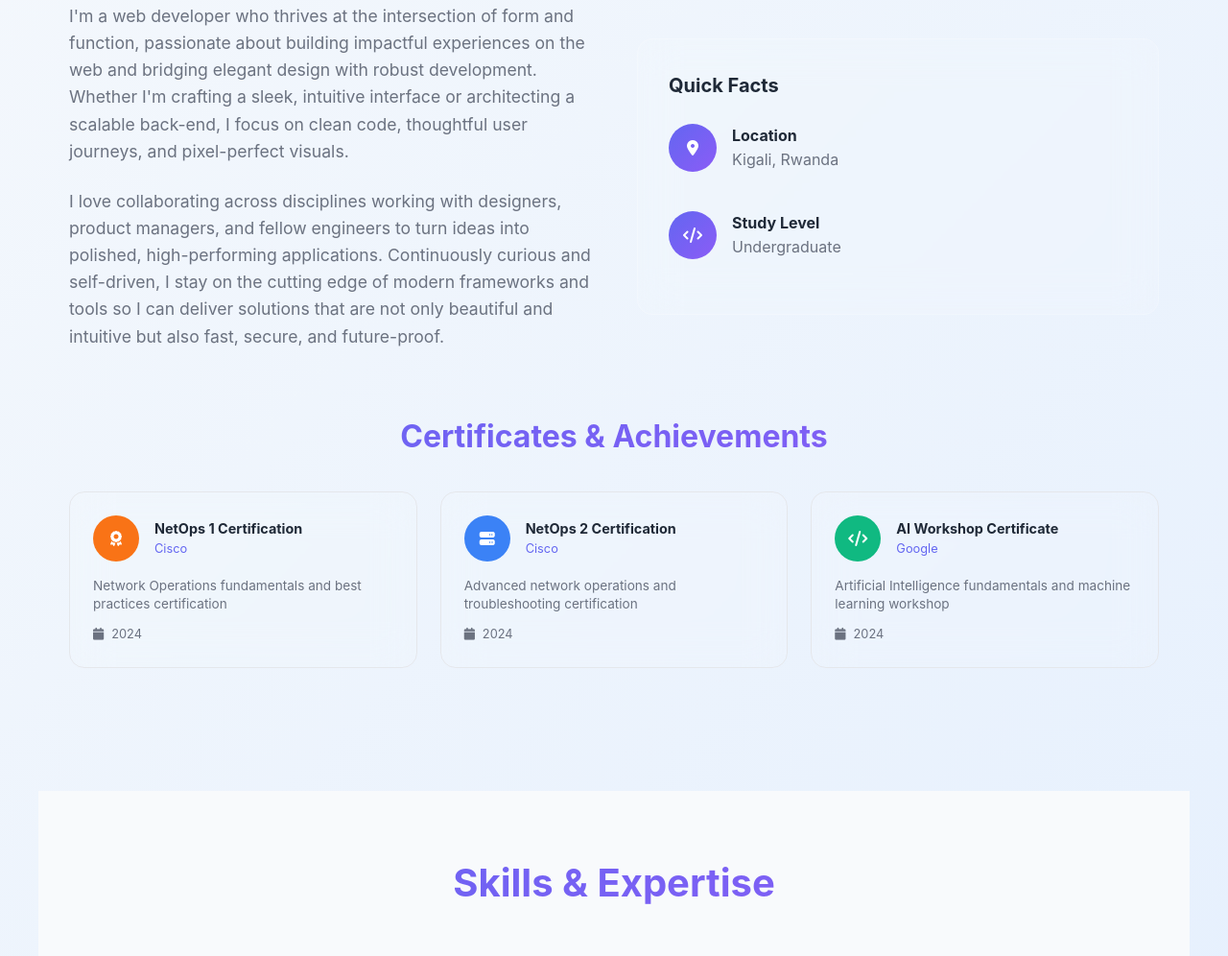
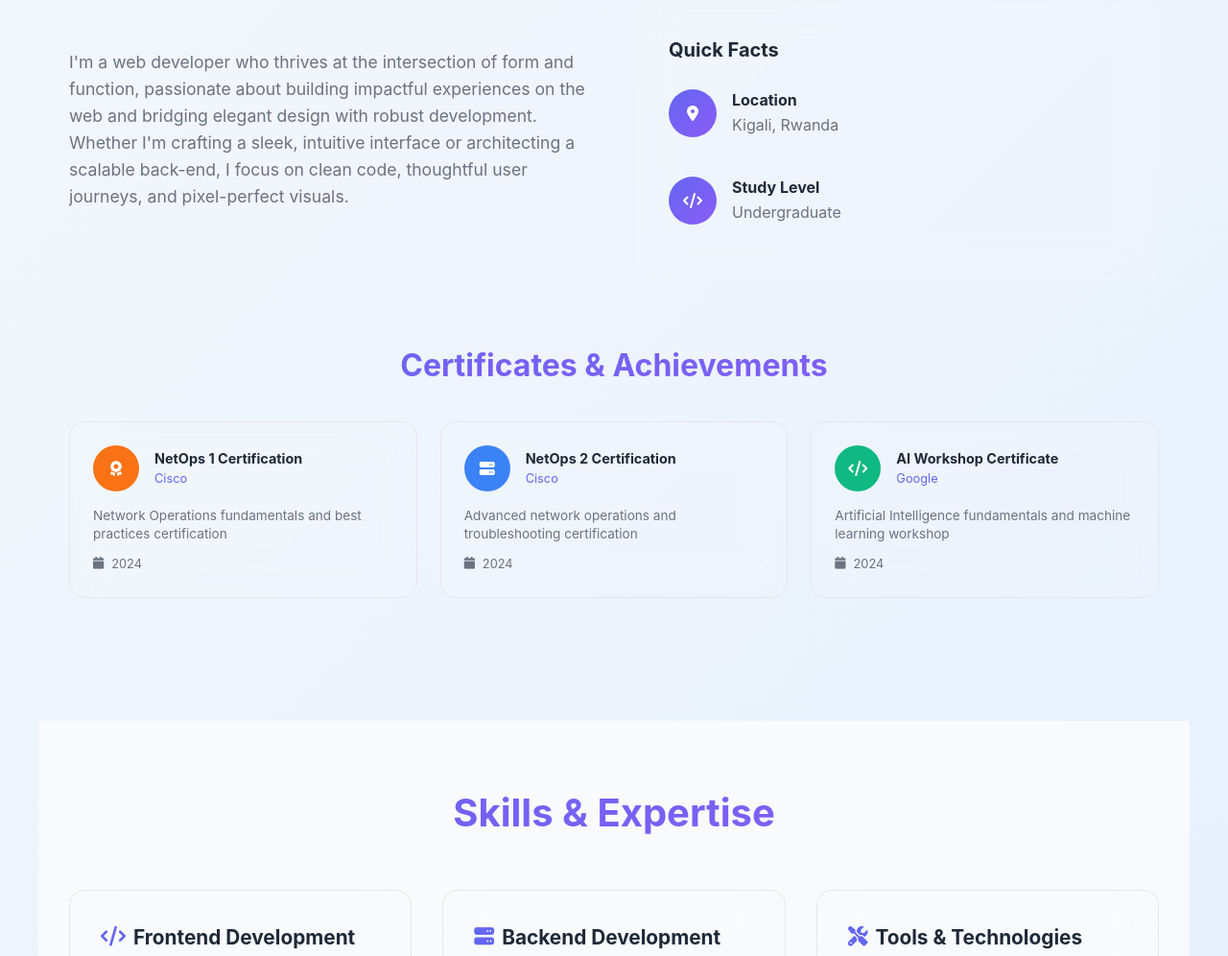
Before and after one commit to rutayisirekendra/portfolio, a plain HTML site: page index.html in a window 1280 px wide. Shown: the part 925-1921 px from the top of the page at 96% size. Drawn offline with Linux system fonts and the light colour scheme; animation ran at ten frames a second.

Commit message:
Update index.html

```diff
--- a/index.html
+++ b/index.html
@@ -863,9 +863,7 @@
                     <p style="font-size: 1.1rem; color: var(--text-secondary); line-height: 1.6; margin-bottom: 1.5rem;">
                         I'm a web developer who thrives at the intersection of form and function, passionate about building impactful experiences on the web and bridging elegant design with robust development. Whether I'm crafting a sleek, intuitive interface or architecting a scalable back-end, I focus on clean code, thoughtful user journeys, and pixel-perfect visuals.
                     </p>
-                    <p style="font-size: 1.1rem; color: var(--text-secondary); line-height: 1.6;">
-                        I love collaborating across disciplines working with designers, product managers, and fellow engineers to turn ideas into polished, high-performing applications. Continuously curious and self-driven, I stay on the cutting edge of modern frameworks and tools so I can deliver solutions that are not only beautiful and intuitive but also fast, secure, and future-proof.
-                    </p>
+
                 </div>
                 <div class="glass-effect" style="border-radius: 1rem; padding: 2rem;">
                     <h3 style="font-size: 1.25rem; font-weight: 700; margin-bottom: 1.5rem; color: var(--text-primary);">Quick Facts</h3>
```
